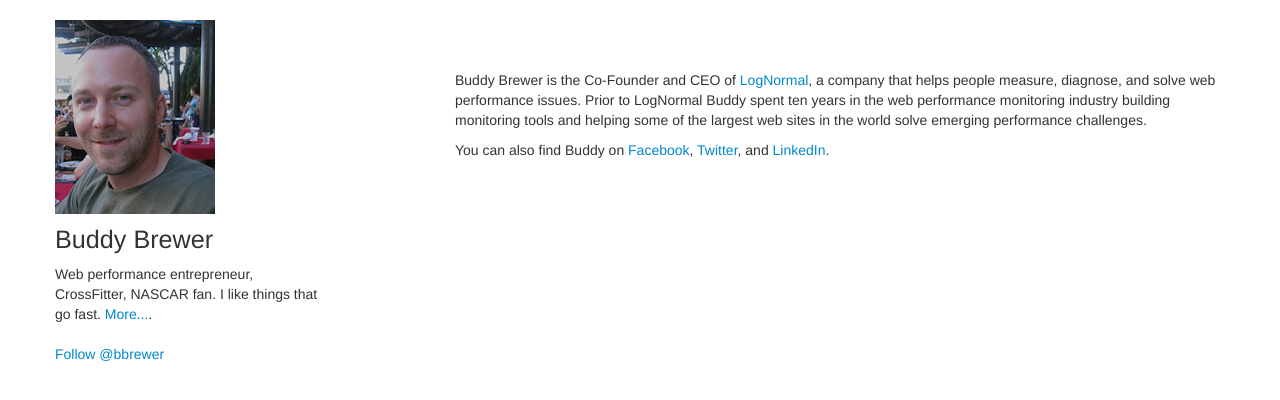
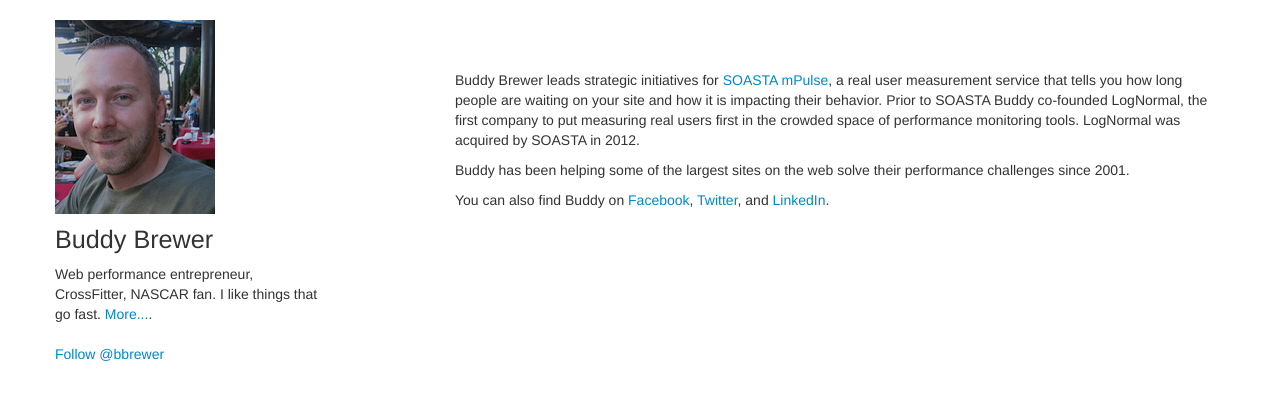
Before and after one commit to bbrewer/buddybrewer.com, a Jekyll site: the page built from about.markdown, in a window 1280 px wide. Shown: the top 400 px of the page. Built offline with Jekyll 4.4.1, drawn with Linux system fonts in a browser that asks for light colours.

Commit message:
Update longer bio page.

```diff
--- a/about.markdown
+++ b/about.markdown
@@ -6,6 +6,8 @@
 
 <div style="margin-top: 50px;"></div>
 
-Buddy Brewer is the Co-Founder and CEO of [LogNormal](http://www.lognormal.com), a company that helps people measure, diagnose, and solve web performance issues. Prior to LogNormal Buddy spent ten years in the web performance monitoring industry building monitoring tools and helping some of the largest web sites in the world solve emerging performance challenges.
+Buddy Brewer leads strategic initiatives for [SOASTA mPulse](http://www.soasta.com/performance-monitoring/), a real user measurement service that tells you how long people are waiting on your site and how it is impacting their behavior. Prior to SOASTA Buddy co-founded LogNormal, the first company to put measuring real users first in the crowded space of performance monitoring tools. LogNormal was acquired by SOASTA in 2012.
+
+Buddy has been helping some of the largest sites on the web solve their performance challenges since 2001.
 
 You can also find Buddy on [Facebook](https://www.facebook.com/buddybrewer), [Twitter](https://twitter.com/bbrewer), and [LinkedIn](http://www.linkedin.com/in/bbrewer).
```
